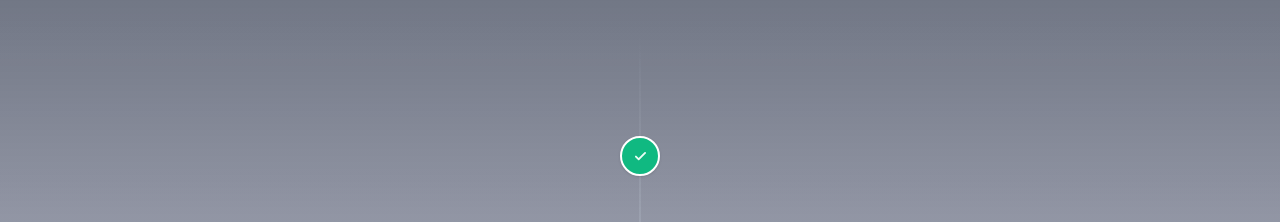
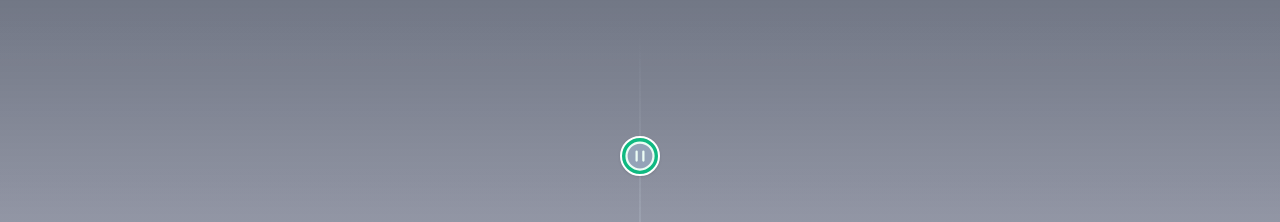
Before and after one commit to GlassesNoGlasses/GlassesNoGlasses.github.io, a Next.js app: page / in a window 1280 px wide. Shown: the part 2980-3202 px from the top of the page. Built offline with nearby package versions, Linux system fonts and the light colour scheme; what tailwindcss-animated would draw is missing.

Commit message:
fixed non-complete project icon

```diff
--- a/app/components/timeline/TimelineMilestone.tsx
+++ b/app/components/timeline/TimelineMilestone.tsx
@@ -18,7 +18,7 @@ export const TimelineMilestone = ({
                     <path fillRule="nonzero" d="M10.422 1.257 4.655 7.025 2.553 4.923A.916.916 0 0 0 1.257 6.22l2.75 2.75a.916.916 0 0 0 1.296 0l6.415-6.416a.916.916 0 0 0-1.296-1.296Z" />
                 </svg>
                 :
-                <svg xmlns="http://www.w3.org/2000/svg" viewBox="0 0 24 24" strokeWidth="1.5" stroke="currentColor" width="12" height="10" className="fill-slate-400">
+                <svg xmlns="http://www.w3.org/2000/svg" viewBox="0 0 24 24" strokeWidth="1.5" stroke="currentColor" className="fill-slate-400">
                     <path strokeLinecap="round" fillRule="nonzero" strokeLinejoin="round" d="M14.25 9v6m-4.5 0V9M21 12a9 9 0 1 1-18 0 9 9 0 0 1 18 0Z" />
                 </svg>
             }
--- a/app/page.tsx
+++ b/app/page.tsx
@@ -119,7 +119,7 @@ export default function Home() {
               {/* Timeline */}
               <div className="space-y-8 relative before:absolute before:inset-0 before:ml-5 before:-translate-x-px md:before:mx-auto md:before:translate-x-0 before:h-full before:w-0.5 before:bg-gradient-to-b before:from-transparent before:via-slate-300 before:to-transparent">
                 {/* <!-- Project #1 --> */}
-                <TimelineMilestone id={Biscord.title} compelete={true} backgroundStyle="">
+                <TimelineMilestone id={Biscord.title} compelete={false} backgroundStyle="">
                   <Project {...Biscord}/>
                 </TimelineMilestone>
 
```
